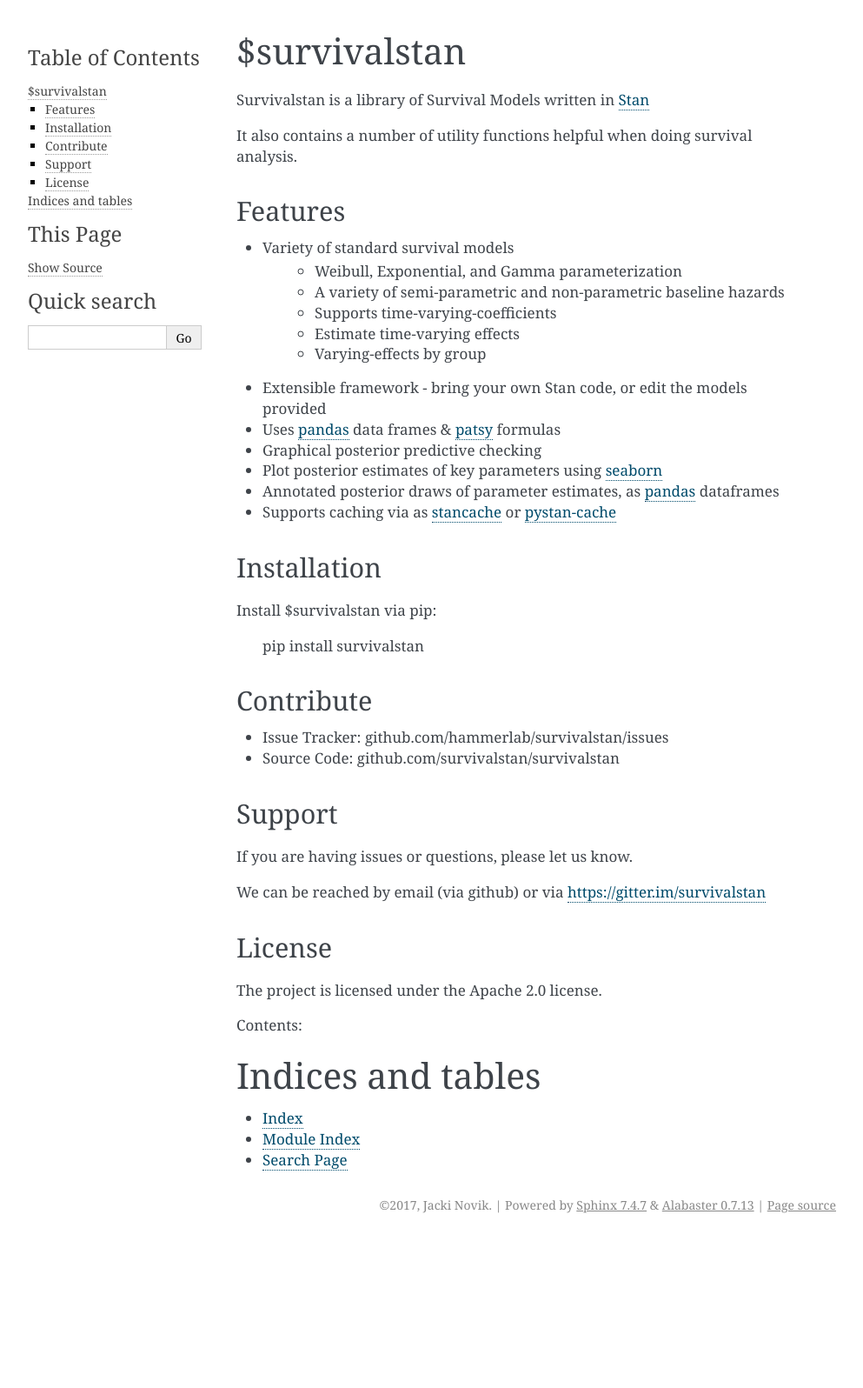
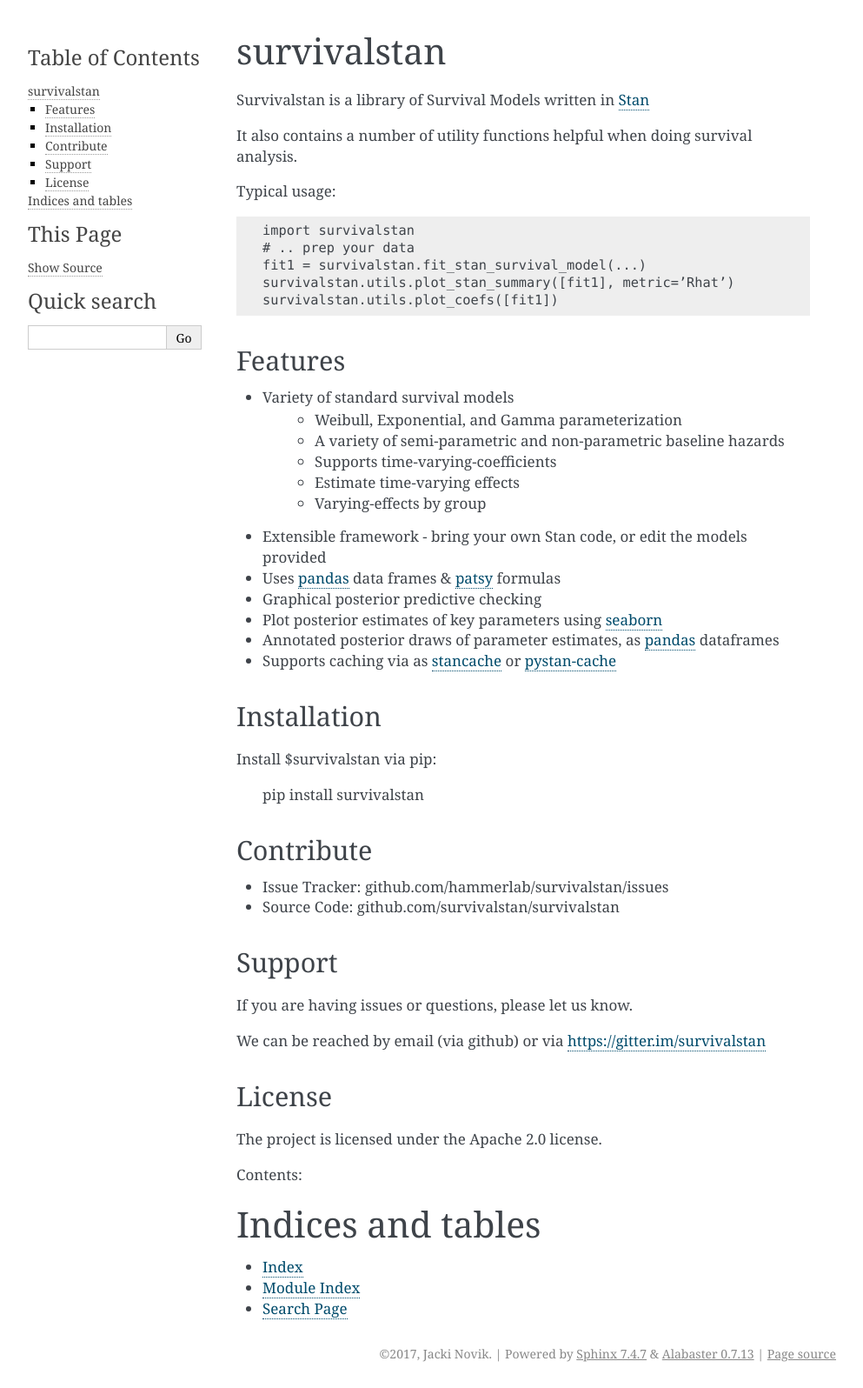
Before and after one commit to hammerlab/survivalstan, a Sphinx documentation site: the page built from docs/index.rst, in a window 1280 px wide. Shown: the whole page at 87% size, without its empty margins (148-1141 px from the left). Built offline with Sphinx 7.4.7, drawn with Linux system fonts in a browser that asks for light colours; before the commit the page ends 1425 px from its top, so only the background shows below that.

Commit message:
include example

```diff
--- a/docs/index.rst
+++ b/docs/index.rst
@@ -3,12 +3,22 @@
    You can adapt this file completely to your liking, but it should at least
    contain the root `toctree` directive.
 
-$survivalstan
+survivalstan
 ========
 
 Survivalstan is a library of Survival Models written in `Stan <http://mc-stan.org>`_
 
 It also contains a number of utility functions helpful when doing survival analysis.
+
+Typical usage:
+
+::
+
+    import survivalstan
+    # .. prep your data
+    fit1 = survivalstan.fit_stan_survival_model(...)
+    survivalstan.utils.plot_stan_summary([fit1], metric=’Rhat’)
+    survivalstan.utils.plot_coefs([fit1])
 
 Features
 --------
```
